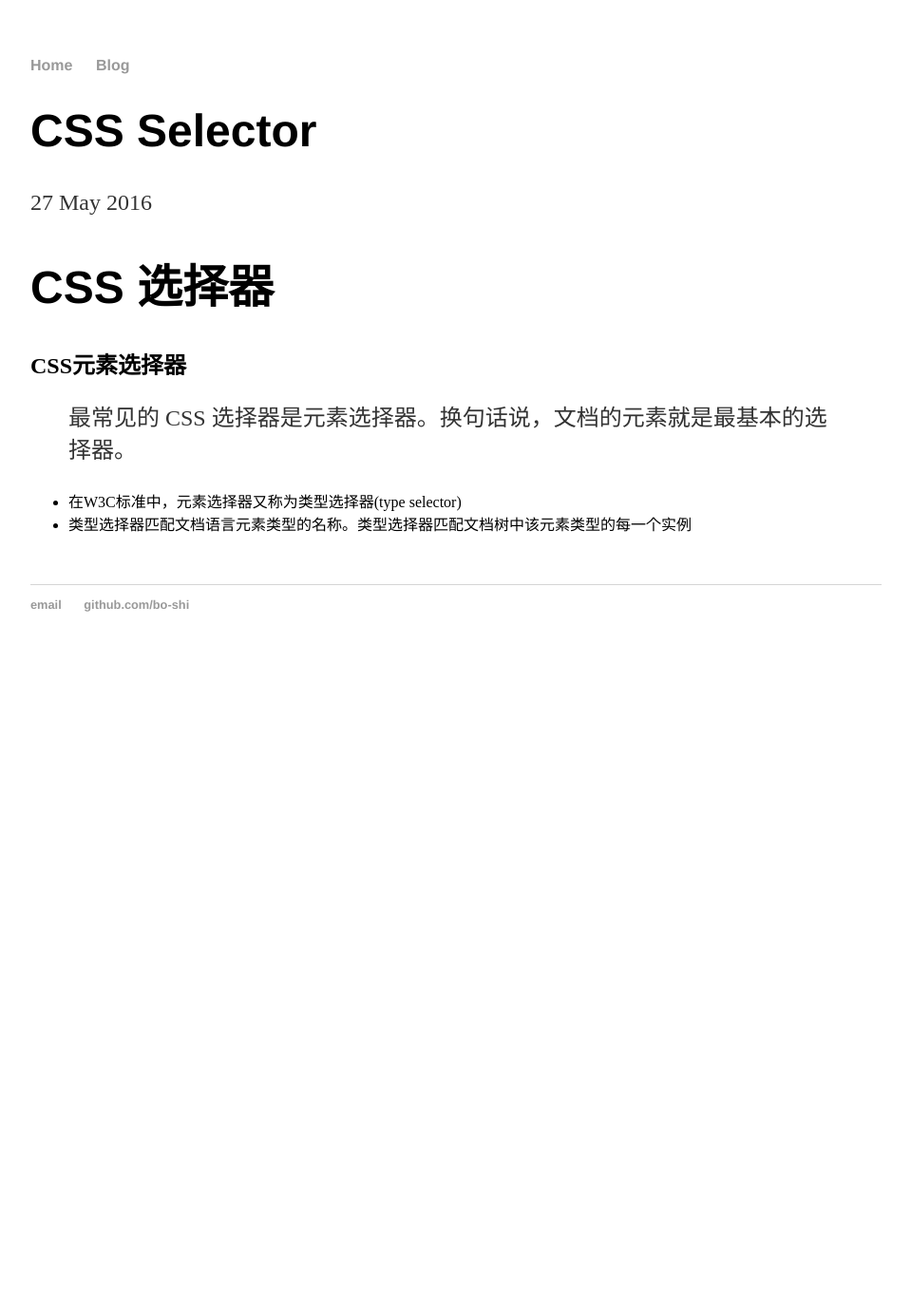
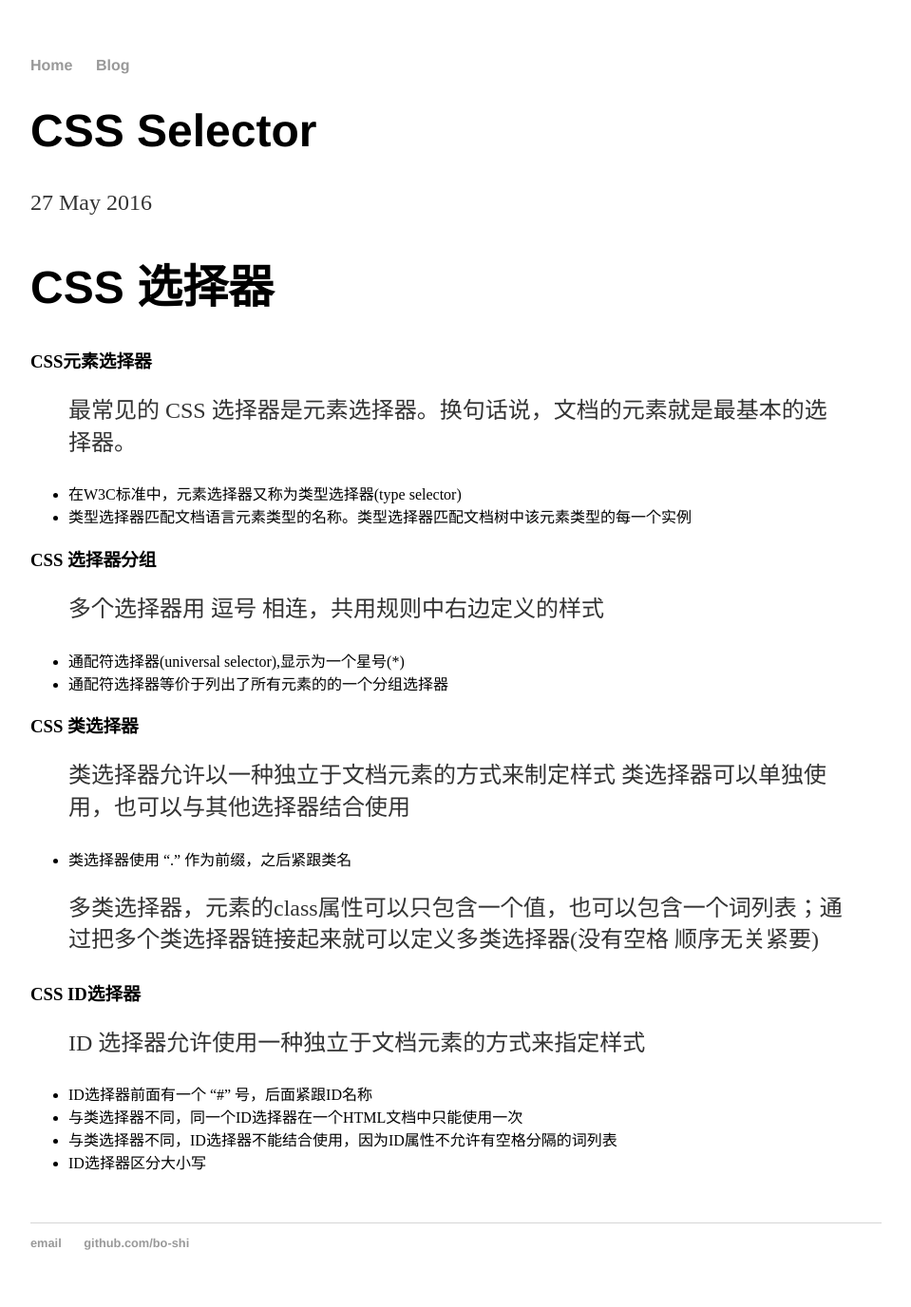
Before and after one commit to Bo-SHI/Bo-SHI.github.io, a Jekyll site: the page built from _posts/2016-05-27-CSS-Selector.md, in a window 1280 px wide. Shown: the whole page at 95% size, without its empty margins (160-1119 px from the left). Built offline with Jekyll 4.4.1, drawn with Linux system fonts in a browser that asks for light colours; before the commit the page ends 900 px from its top, so only the background shows below that.

Commit message:
update Css Selector

```diff
--- a/_posts/2016-05-27-CSS-Selector.md
+++ b/_posts/2016-05-27-CSS-Selector.md
@@ -6,9 +6,36 @@ date: 2016-05-27
 
 # CSS 选择器
 
-## CSS元素选择器
+### CSS元素选择器
 
 > 最常见的 CSS 选择器是元素选择器。换句话说，文档的元素就是最基本的选择器。
 
 - 在W3C标准中，元素选择器又称为类型选择器(type selector)
 - 类型选择器匹配文档语言元素类型的名称。类型选择器匹配文档树中该元素类型的每一个实例
+
+
+### CSS 选择器分组
+
+> 多个选择器用 逗号 相连，共用规则中右边定义的样式
+
+- 通配符选择器(universal selector),显示为一个星号(*)
+- 通配符选择器等价于列出了所有元素的的一个分组选择器
+
+### CSS 类选择器
+
+> 类选择器允许以一种独立于文档元素的方式来制定样式
+> 类选择器可以单独使用，也可以与其他选择器结合使用
+
+- 类选择器使用 "." 作为前缀，之后紧跟类名
+
+>多类选择器，元素的class属性可以只包含一个值，也可以包含一个词列表；通过把多个类选择器链接起来就可以定义多类选择器(没有空格 顺序无关紧要)
+
+
+### CSS ID选择器
+
+> ID 选择器允许使用一种独立于文档元素的方式来指定样式
+
+- ID选择器前面有一个 "#" 号，后面紧跟ID名称
+- 与类选择器不同，同一个ID选择器在一个HTML文档中只能使用一次
+- 与类选择器不同，ID选择器不能结合使用，因为ID属性不允许有空格分隔的词列表
+- ID选择器区分大小写
```
